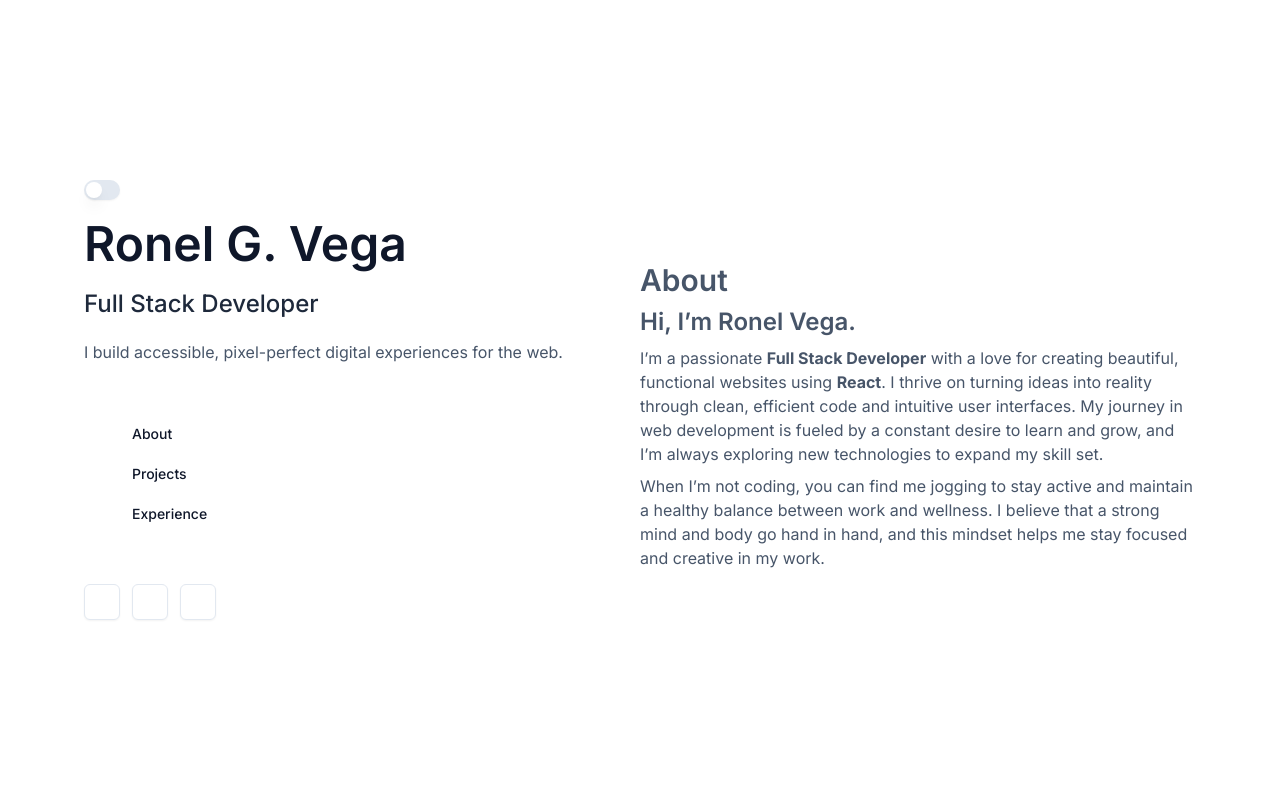
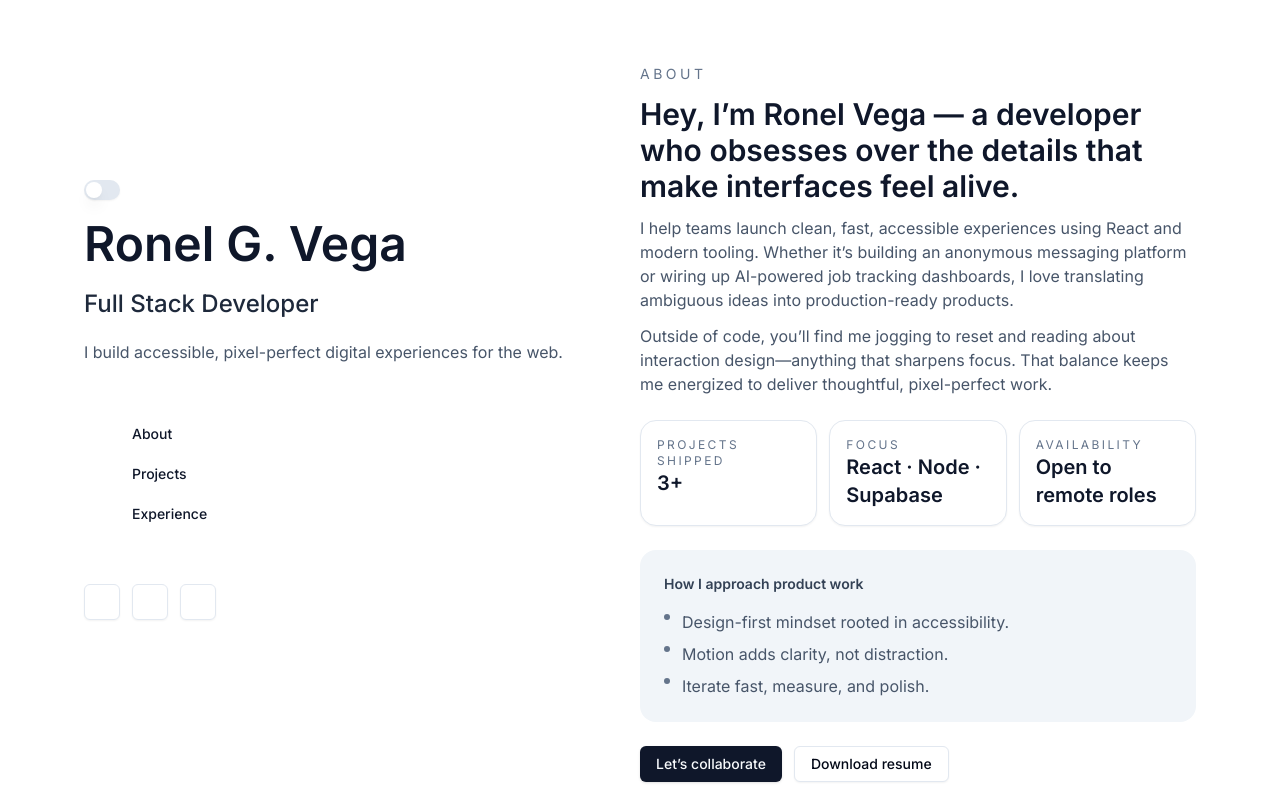
Before and after one commit to vegaronel/portfolio, a React (Vite) app: page / in a window 1280 px wide. Shown: the top 800 px of the page. Built offline with nearby package versions, Linux system fonts and the light colour scheme; some icons are missing.

Commit message:
💄 Revamp About page and add downloadable resume

```diff
--- a/src/pages/About.jsx
+++ b/src/pages/About.jsx
@@ -1,29 +1,89 @@
 import ReusableMotion from "@/components/ReusableMotion";
+import { Button } from "@/components/ui/button";
+
 function About() {
+  const quickFacts = [
+    { label: "Projects Shipped", value: "3+" },
+    { label: "Focus", value: "React · Node · Supabase" },
+    { label: "Availability", value: "Open to remote roles" },
+  ];
+
+  const values = [
+    "Design-first mindset rooted in accessibility.",
+    "Motion adds clarity, not distraction.",
+    "Iterate fast, measure, and polish.",
+  ];
+
   return (
     <ReusableMotion>
-      <div id="about">
-        <div className="md:h-screen h-auto flex flex-col md:justify-center sm:justify-start md:py-0 space-y-2">
-          <h2 className="text-md">About</h2>
-          <p className="text-2xl font-semibold">Hi, I’m Ronel Vega.</p>
-          <p className="">
-            I’m a passionate{" "}
-            <span className="font-bold">Full Stack Developer</span> with a love
-            for creating beautiful, functional websites using{" "}
-            <span className="font-bold">React</span>. I thrive on turning ideas
-            into reality through clean, efficient code and intuitive user
-            interfaces. My journey in web development is fueled by a constant
-            desire to learn and grow, and I’m always exploring new technologies
-            to expand my skill set.
+      <section id="about" className="space-y-6 md:py-12">
+        <div className="space-y-3">
+          <p className="text-sm uppercase tracking-[0.25em] text-slate-500 dark:text-slate-400">
+            About
           </p>
-          <p>
-            When I’m not coding, you can find me <span>jogging</span> to stay
-            active and maintain a healthy balance between work and wellness. I
-            believe that a strong mind and body go hand in hand, and this
-            mindset helps me stay focused and creative in my work.
+          <h2 className="text-3xl font-semibold text-slate-900 dark:text-white">
+            Hey, I’m Ronel Vega — a developer who obsesses over the details that
+            make interfaces feel alive.
+          </h2>
+          <p className="text-slate-600 dark:text-slate-300">
+            I help teams launch clean, fast, accessible experiences using React
+            and modern tooling. Whether it’s building an anonymous messaging
+            platform or wiring up AI-powered job tracking dashboards, I love
+            translating ambiguous ideas into production-ready products.
+          </p>
+          <p className="text-slate-600 dark:text-slate-300">
+            Outside of code, you’ll find me jogging to reset and reading about
+            interaction design—anything that sharpens focus. That balance keeps
+            me energized to deliver thoughtful, pixel-perfect work.
           </p>
         </div>
-      </div>
+
+        <div className="grid gap-3 sm:grid-cols-3">
+          {quickFacts.map((fact) => (
+            <div
+              key={fact.label}
+              className="rounded-2xl border border-slate-200 dark:border-slate-800 p-4 bg-white dark:bg-slate-950 shadow-sm"
+            >
+              <p className="text-xs uppercase tracking-[0.2em] text-slate-500 dark:text-slate-400">
+                {fact.label}
+              </p>
+              <p className="text-xl font-semibold text-slate-900 dark:text-white">
+                {fact.value}
+              </p>
+            </div>
+          ))}
+        </div>
+
+        <div className="rounded-2xl bg-slate-100 dark:bg-slate-900/60 p-6 space-y-4">
+          <p className="text-sm font-semibold text-slate-700 dark:text-slate-200">
+            How I approach product work
+          </p>
+          <ul className="space-y-2 text-slate-600 dark:text-slate-300">
+            {values.map((value) => (
+              <li key={value} className="flex items-start gap-3">
+                <span className="mt-1 h-1.5 w-1.5 rounded-full bg-slate-500 dark:bg-slate-300" />
+                <span>{value}</span>
+              </li>
+            ))}
+          </ul>
+        </div>
+
+        <div className="flex flex-wrap gap-3">
+          <Button asChild>
+            <a href="mailto:ronelvega31@gmail.com">Let’s collaborate</a>
+          </Button>
+          <Button variant="outline" asChild>
+            <a
+              href="/docs/resume.pdf"
+              target="_blank"
+              rel="noopener noreferrer"
+              download
+            >
+              Download resume
+            </a>
+          </Button>
+        </div>
+      </section>
     </ReusableMotion>
   );
 }
```
Also changed, not shown: 1 other file (tests, documents, lock files or other folders).
